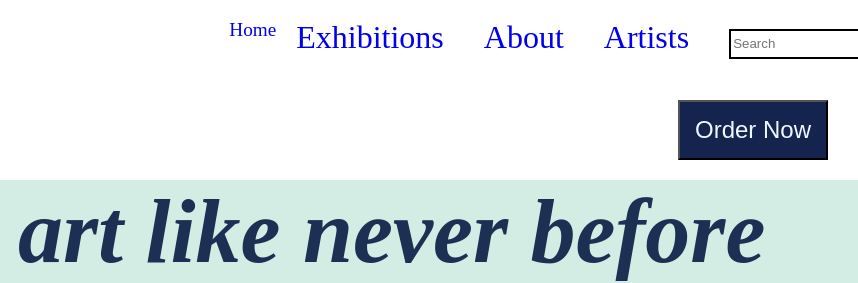
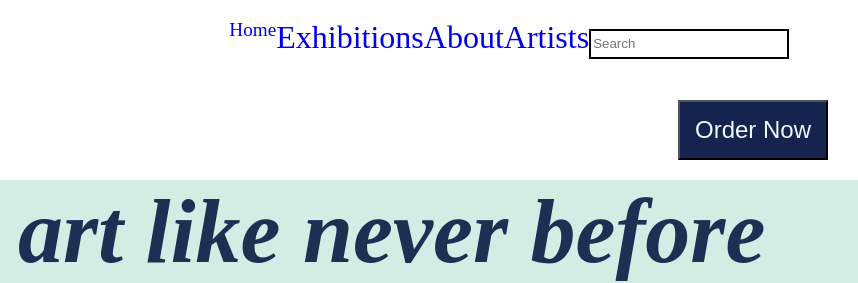
Before and after one commit to seyjall/ArtVista, a plain HTML site: page index.html in a window 1280 px wide. Shown: the top 283 px of the page, 422-1280 px from the left. Drawn offline with Linux system fonts and the light colour scheme.

Commit message:
Update style.css

```diff
--- a/style.css
+++ b/style.css
@@ -11,10 +11,11 @@ nav ul {
     list-style: none;
     display: flex;
        margin-left: 300px;
+    margin-right : -200px;
 
 }
 nav ul li{
-    margin:0 20px;
+    margin:0px;
     font-size: xx-large;
     font-weight: 200;
     text-align: right;
```
